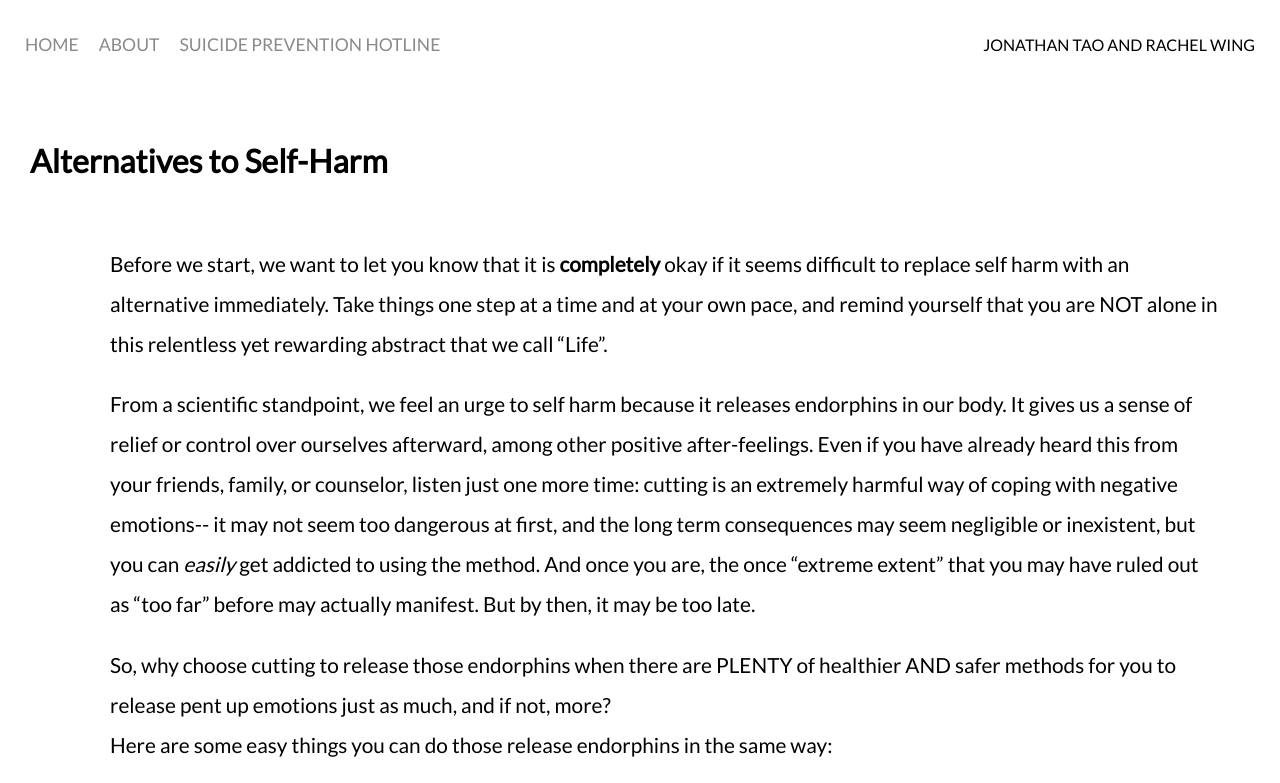
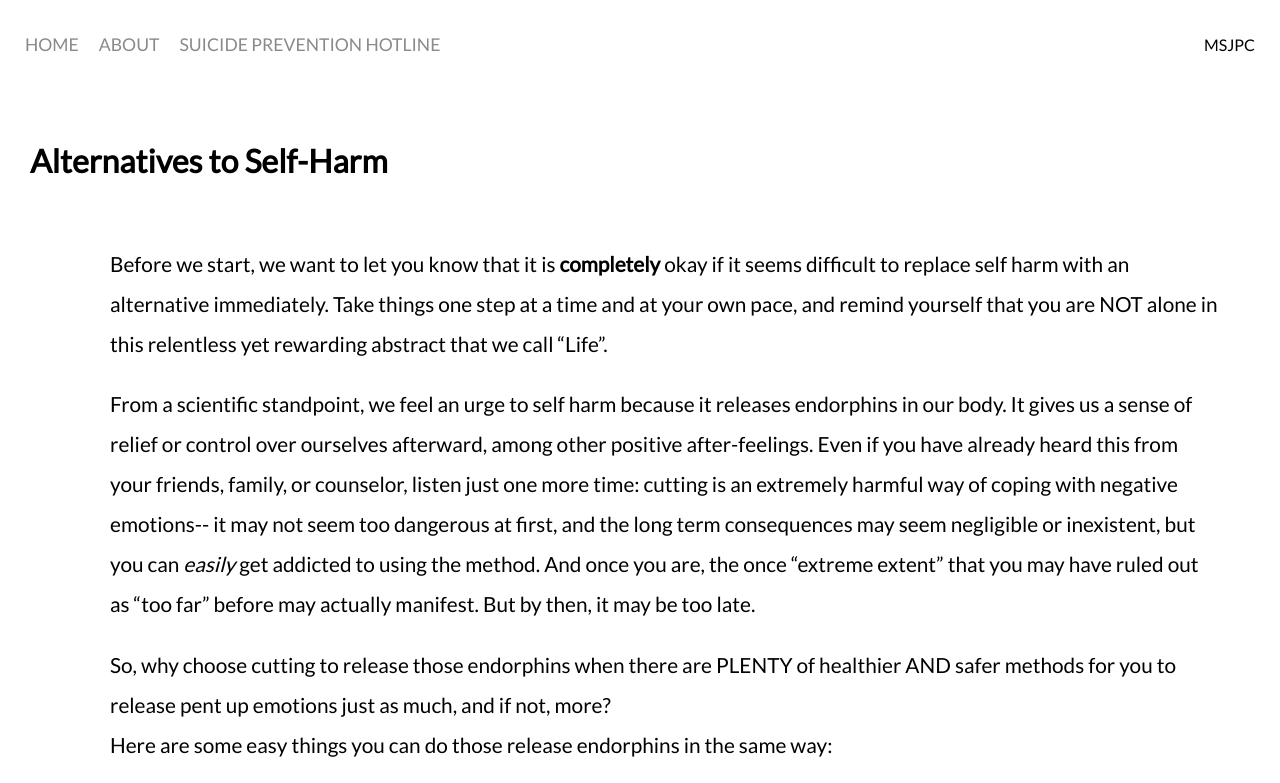
Before and after one commit to jtao22/MSJHSMentalHealthDraft, a website: page alt.html in a window 1280 px wide. Shown: the top 783 px of the page. Drawn offline with Linux system fonts and the light colour scheme.

Commit message:
Update alt.html

```diff
--- a/alt.html
+++ b/alt.html
@@ -25,7 +25,7 @@
 
 			<div class="right-side">
 				<div class="brand">
-					<div>JONATHAN TAO AND RACHEL WING</div>
+					<div>MSJPC</div>
 				</div>
 			</div>
 		</div>
```
